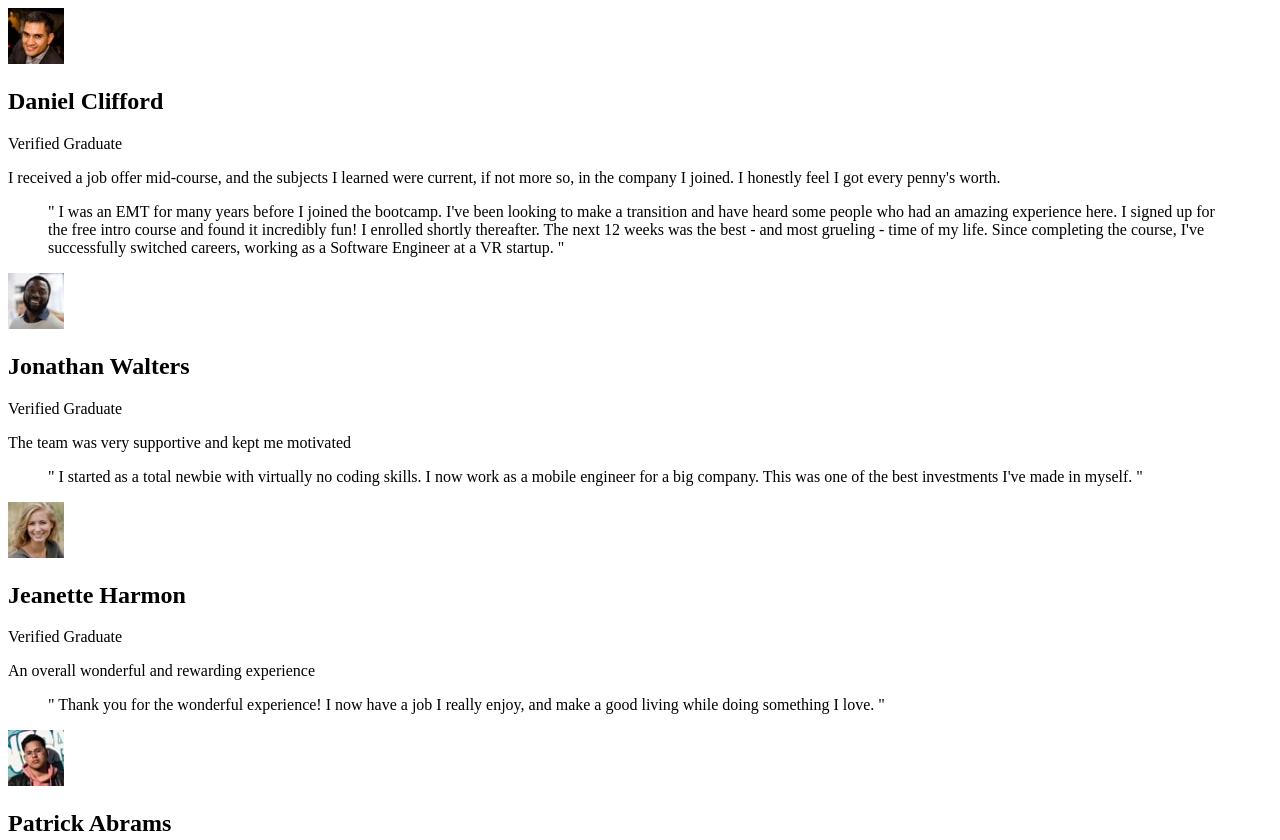
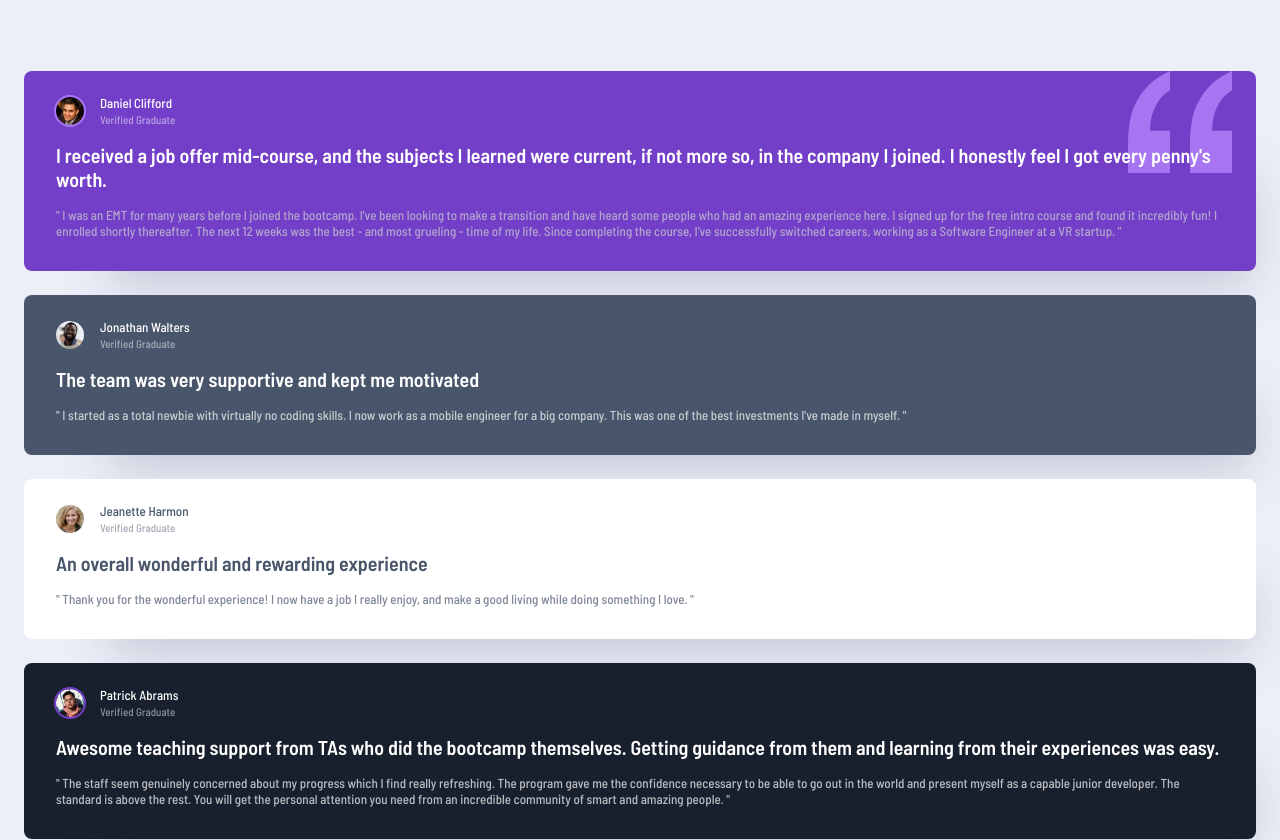
Before and after one commit to stefan-holmgren/fem-testimonials-grid-section, a plain HTML site: page index.html in a window 1280 px wide. Shown: the top 840 px of the page. Drawn offline with Linux system fonts and the light colour scheme.

Commit message:
Update styles and titles in index.html and style.css

```diff
--- a/index.html
+++ b/index.html
@@ -6,8 +6,14 @@
     <!-- displays site properly based on user's device -->
 
     <link rel="icon" type="image/png" sizes="32x32" href="./images/favicon-32x32.png" />
-
-    <title>Frontend Mentor | [Challenge Name Here]</title>
+    <link rel="preconnect" href="https://fonts.googleapis.com" />
+    <link rel="preconnect" href="https://fonts.gstatic.com" crossorigin />
+    <link
+      href="https://fonts.googleapis.com/css2?family=Barlow+Semi+Condensed:wght@400;500;600&display=swap"
+      rel="stylesheet"
+    />
+    <link rel="stylesheet" href="style.css" />
+    <title>Frontend Mentor | Testimonials Grid Section</title>
 
     <!-- Feel free to remove these styles or customise in your own stylesheet 👍 -->
     <style>
@@ -22,7 +28,7 @@
   </head>
   <body>
     <main>
-      <section>
+      <section data-type="A">
         <header>
           <img src="./images/image-daniel.jpg" alt="" />
           <h2>Daniel Clifford</h2>
@@ -40,7 +46,7 @@
           startup. "
         </blockquote>
       </section>
-      <section>
+      <section data-type="B">
         <header>
           <img src="./images/image-jonathan.jpg" alt="" />
           <h2>Jonathan Walters</h2>
@@ -52,7 +58,7 @@
           company. This was one of the best investments I've made in myself. "
         </blockquote>
       </section>
-      <section>
+      <section data-type="C">
         <header>
           <img src="./images/image-jeanette.jpg" alt="" />
           <h2>Jeanette Harmon</h2>
@@ -64,7 +70,7 @@
           something I love. "
         </blockquote>
       </section>
-      <section>
+      <section data-type="D">
         <header>
           <img src="./images/image-patrick.jpg" alt="" />
           <h2>Patrick Abrams</h2>
@@ -81,7 +87,7 @@
           and amazing people. "
         </blockquote>
       </section>
-      <section>
+      <section data-type="C">
         <header>
           <img src="./images/image-kira.jpg" alt="" />
           <h2>Kira Whittle</h2>
--- a/style.css
+++ b/style.css
@@ -41,3 +41,161 @@ canvas {
     scroll-behavior: auto !important;
   }
 }
+
+:root {
+  font-family: "Barlow Semi Condensed", sans-serif;
+
+  --fs-sm: 0.6875rem;
+  --fs-md: 0.8125rem;
+  --fs-lg: 1.25rem;
+
+  --fw-normal: 500;
+  --fs-bold: 600;
+
+  --clr-base: #eceef8;
+
+  --clr-section-shadow: rgba(72, 85, 106, 0.25);
+
+  --clr-section-a-bg: #733fc8;
+  --clr-section-a-bg-pattern: url("./images/bg-pattern-quotation.svg") no-repeat calc(100% - 1.5rem) 0;
+  --clr-section-a-outline: #a775f1;
+  --clr-section-a-primary: #fff;
+  --clr-section-a-secondary: #cfcfcf;
+
+  --clr-section-b-outline: transparent;
+  --clr-section-b-bg-pattern: none;
+  --clr-section-b-bg: #48556a;
+  --clr-section-b-primary: #fff;
+  --clr-section-b-secondary: #fff;
+
+  --clr-section-c-outline: transparent;
+  --clr-section-c-bg-pattern: none;
+  --clr-section-c-bg: #fff;
+  --clr-section-c-primary: #48556a;
+  --clr-section-c-secondary: #48556a;
+
+  --clr-section-d-outline: #733fc8;
+  --clr-section-d-bg-pattern: none;
+  --clr-section-d-bg: #19202d;
+  --clr-section-d-primary: #fff;
+  --clr-section-d-secondary: #fff;
+}
+
+body {
+  font-size: var(--fs-md);
+  font-weight: var(--fw-normal);
+
+  background-color: var(--clr-base);
+
+  margin: 4.4375rem 1.5rem;
+}
+
+main {
+  display: grid;
+  gap: 1.5rem;
+}
+
+section {
+  padding: 1.625rem 2rem 2rem;
+  background-color: white;
+  border-radius: 0.5rem;
+
+  box-shadow: 2.5rem 3.75rem 3.175rem -2.9375rem var(--clr-section-shadow);
+}
+
+section header {
+  line-height: 1;
+  display: grid;
+  grid-template-columns: auto 1fr;
+  grid-template-rows: auto 1fr;
+}
+
+section header img {
+  grid-row: span 2;
+  width: 1.75rem;
+  aspect-ratio: 1 / 1;
+  border-radius: 50%;
+  margin-right: 1rem;
+}
+
+section header p {
+  margin-top: 0.25rem;
+  font-size: var(--fs-sm);
+}
+
+section > p {
+  font-size: var(--fs-lg);
+  font-weight: var(--fs-bold);
+}
+
+section header {
+  margin-bottom: 1.125rem;
+}
+
+section blockquote {
+  margin-top: 1rem;
+}
+
+section header p {
+  opacity: 0.5;
+}
+
+section blockquote {
+  opacity: 0.7;
+}
+
+section[data-type="A"] {
+  background: var(--clr-section-a-bg-pattern);
+  background-color: var(--clr-section-a-bg);
+  color: var(--clr-section-a-primary);
+}
+
+section[data-type="A"] header img {
+  outline: 2px solid var(--clr-section-a-outline);
+}
+
+section[data-type="A"] blockquote {
+  color: var(--clr-section-a-secondary);
+}
+
+section[data-type="B"] {
+  background: var(--clr-section-b-bg-pattern);
+  background-color: var(--clr-section-b-bg);
+  color: var(--clr-section-b-primary);
+}
+
+section[data-type="B"] header img {
+  outline: 2px solid var(--clr-section-b-outline);
+}
+
+section[data-type="B"] blockquote {
+  color: var(--clr-section-b-secondary);
+}
+
+section[data-type="C"] {
+  background: var(--clr-section-c-bg-pattern);
+  background-color: var(--clr-section-c-bg);
+  color: var(--clr-section-c-primary);
+}
+
+section[data-type="C"] header img {
+  outline: 2px solid var(--clr-section-c-outline);
+}
+
+section[data-type="C"] blockquote {
+  color: var(--clr-section-c-secondary);
+}
+
+section[data-type="D"] {
+  background: var(--clr-section-d-bg-pattern);
+  background-color: var(--clr-section-d-bg);
+  color: var(--clr-section-d-primary);
+}
+
+section[data-type="D"] header img {
+  outline: 2px solid var(--clr-section-d-outline);
+}
+
+section[data-type="D"] blockquote {
+  color: var(--clr-section-d-secondary);
+}
```
